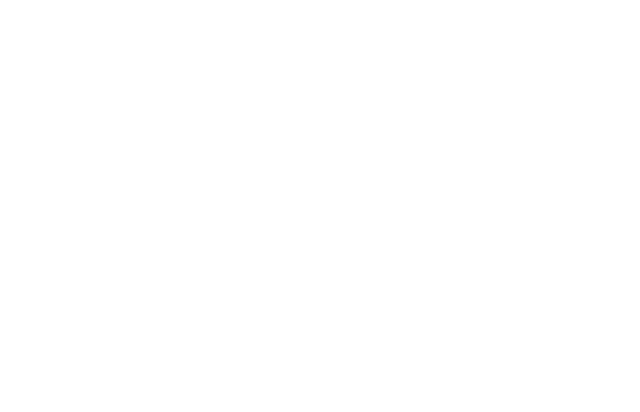
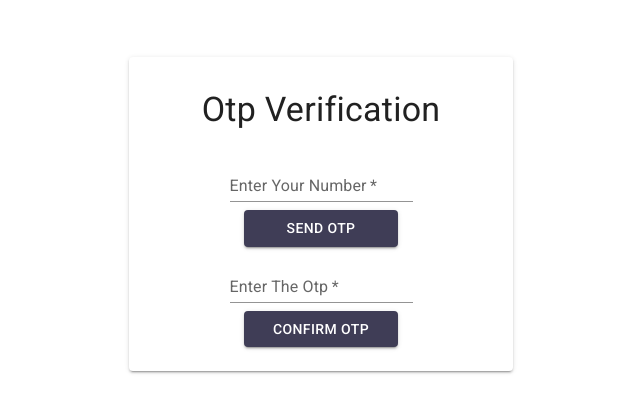
Before and after one commit to Vedspace/VDMS, a React (Create React App) app in the folder frontend/: page /Otp in a window 1280 px wide. Before the commit this address had no page. Shown: the part 190-602 px from the top of the page, without its empty margins (319-959 px from the left). Built offline with nearby package versions, Linux system fonts and the light colour scheme.

Commit message:
added the otp page

```diff
--- a/frontend/src/App.js
+++ b/frontend/src/App.js
@@ -1,4 +1,5 @@
 import React from "react";
+
 
 import {
   BrowserRouter as Router,
@@ -11,7 +12,9 @@
     return (
       <React.Fragment>
         <Router>
+
     <AnimatedRoutes/>
+
     </Router>
     </React.Fragment>
   );
--- a/frontend/src/Components/AnimatedRoutes.js
+++ b/frontend/src/Components/AnimatedRoutes.js
@@ -1,6 +1,8 @@
 import React from 'react'
 import Login from './Login';
 import SignUp from './SignUp';
+import Otp from './Otp';
+
 import {
     Routes,
     Route,
@@ -8,13 +10,17 @@
   } from "react-router-dom"
 import { AnimatePresence } from "framer-motion";
 
+
 function AnimatedRoutes() {
     const location = useLocation();
   return (
+
    <AnimatePresence>
     <Routes location={location} key={location.pathname}>
             <Route path="/login" element={<Login/>} />
             <Route path="/signup" element={<SignUp/>} />
+            <Route path="/Otp" element={<Otp/>} />
+
     </Routes>
     </AnimatePresence>
   )
--- /dev/null
+++ b/frontend/src/Components/Otp.js
@@ -0,0 +1,118 @@
+import React, { useState } from "react";
+import styled from "styled-components";
+import {
+  Box,
+  Grid,
+  Typography,
+  Paper,
+  TextField,
+  Input,
+  Button,
+} from "@mui/material";
+
+
+const Wrapper = styled.div`
+  display: flex;
+  justify-content: space-around;
+  align-items: center;
+  min-height: 100vh;
+`;
+
+const Otp = () => {
+  const [ number , setNumber] = useState("");
+  const [ otp , setOtp] = useState("");
+
+  return (
+    <Wrapper>
+      <Box
+        sx={{
+          mt: 1,
+        }}
+      >
+        <Paper
+          variant="elevation"
+          elevation={2}
+          className="login-background"
+          qq
+        >
+          <Box
+            padding={2}
+            sx={{
+              backgroundColor: "custom.light",
+              width: "30vw",
+              p: 2,
+              borderRadius: "30px",
+            }}
+          ></Box>
+
+          <Grid container direction="column" spacing={3}>
+            <Grid item>
+              <Typography component="h1" variant="h4" align="center">
+                Otp Verification
+              </Typography>
+            </Grid>
+            <Grid item align="center"></Grid>
+          </Grid>
+              {/* ----------------------ENter Number and send Otp----------------------------- */}
+          <Grid  item align="center">
+            <Grid item paddingBottom={1}>
+              <TextField
+                label="Enter Your Number"
+                variant="standard"
+                type="text"
+                required
+                value={number}
+                onChange={(e) => setNumber(e.target.value)}
+              />
+               {/* ----------------------Send Otp button code----------------------------- */}
+              <Grid item sx={{ mt: 1 }}>
+                <Button
+                  type="submit"
+                  variant="contained"
+                  sx={{
+                    backgroundColor: "secondary.main",
+                    color: "custom.light",
+                    width: "40%",
+                  }}
+                >
+                  Send Otp
+                </Button>
+              </Grid>
+            </Grid>
+          </Grid>
+          {/* ----------------------ENter otp and confirm Otp----------------------------- */}
+          <Grid  item align="center">
+            <Grid item paddingBottom={3}>
+              <TextField
+                label="Enter The Otp"
+                variant="standard"
+                type="text"
+                required
+                value={otp}
+                onChange={(e) => setOtp(e.target.value)}
+               />
+           {/* ----------------------Confirm Otp button----------------------------- */}
+              <Grid item sx={{ mt: 1
+               }}>
+                <Button
+                  type="submit"
+                  variant="contained"
+                  sx={{
+                    backgroundColor: "secondary.main",
+                    color: "custom.light",
+                    width: "40%",
+                  }}
+                >
+                  Confirm Otp
+                </Button>
+              </Grid>
+            </Grid>
+            </Grid>
+
+        </Paper>
+      </Box>
+    </Wrapper>
+  );
+};
+
+export default Otp;
--- a/frontend/src/Components/SignUp.js
+++ b/frontend/src/Components/SignUp.js
@@ -60,6 +60,7 @@
             animate={{ opacity: 1 }}
             exit={{opacity: 0}}
             >
+
 
 
             <Grid container direction="column" spacing={1}>
```
